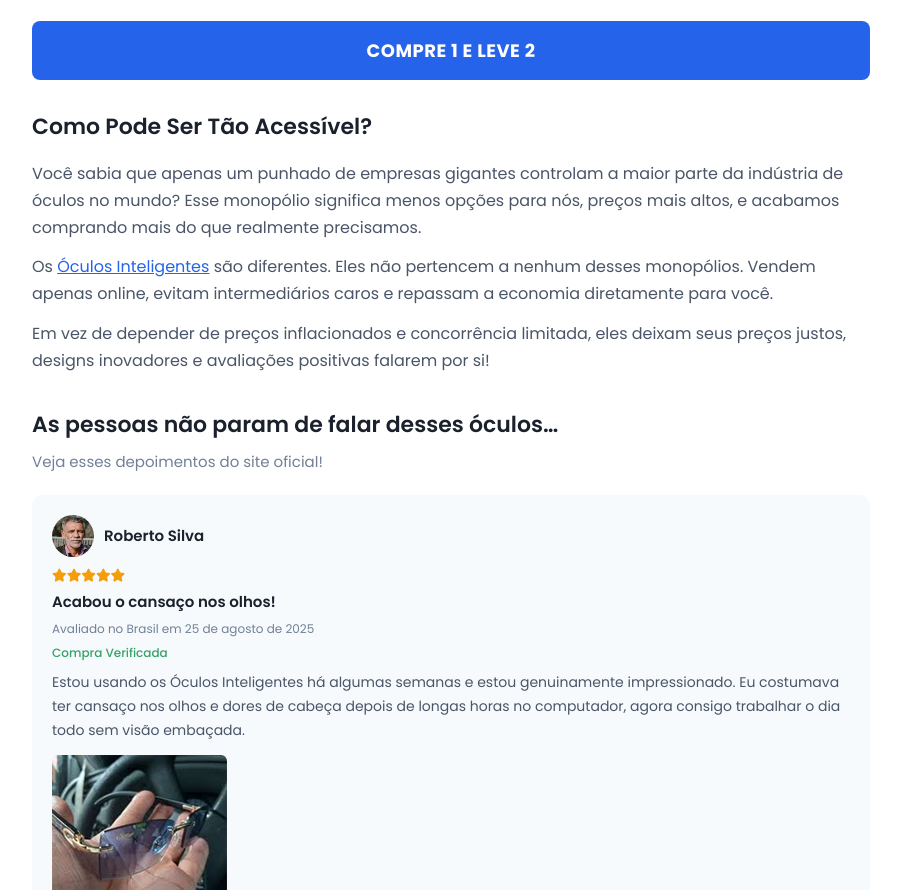
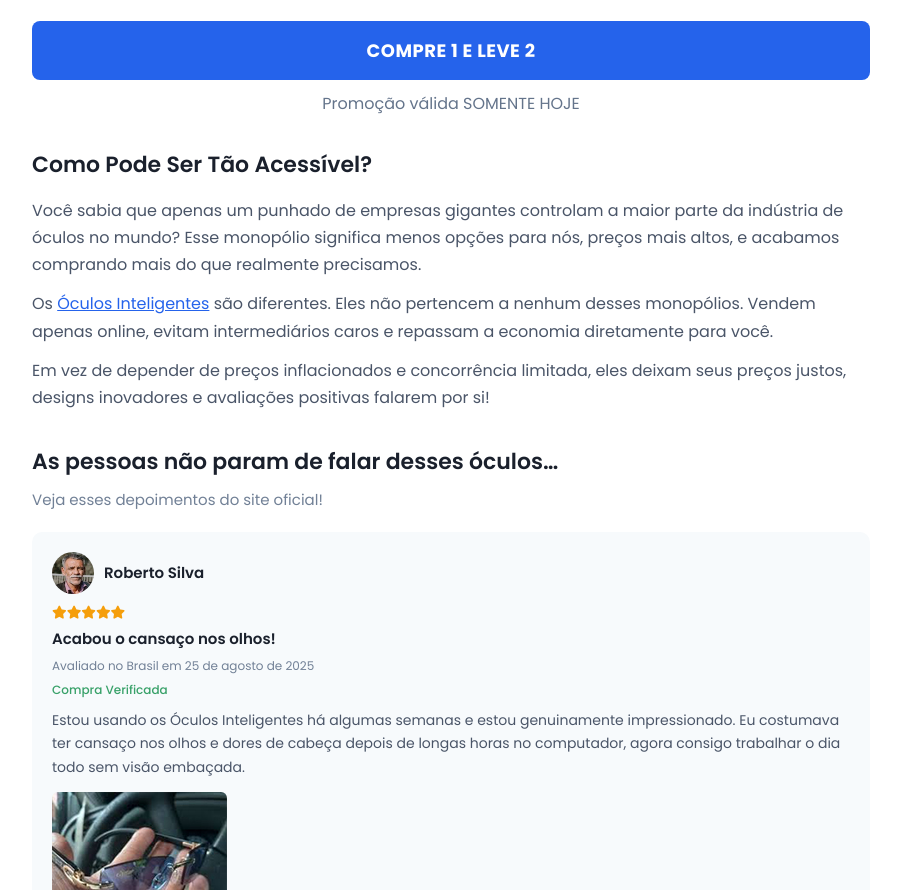
Before and after one commit to Quaresma-PP/guiacompletodeconteudoparaavoce.site, a plain HTML site: page glass/index.html in a window 1280 px wide. Shown: the part 4058-4948 px from the top of the page, without its empty margins (24-925 px from the left). Drawn offline with Linux system fonts and the light colour scheme.

Commit message:
Add promotional message to index.html

```diff
--- a/glass/index.html
+++ b/glass/index.html
@@ -158,6 +158,9 @@
        style="display: block !important; width: 100% !important; max-width: none !important; box-sizing: border-box; padding: 18px 12px; background: #2563eb; border-radius: 8px; color: #fff !important; font-size: 18px; font-weight: 700; line-height: 1.3; text-align: center; text-decoration: none !important;">
         <span style="color: #fff !important;">COMPRE 1 E LEVE 2</span>
     </a>
+    <div style="margin-top: 10px; color: #64748b; font-size: 16px; text-align: center;">
+        Promoção válida SOMENTE HOJE
+    </div>
 </div>
             </div>
 
```
